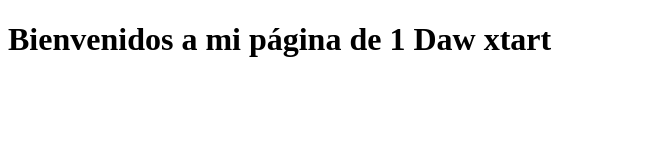
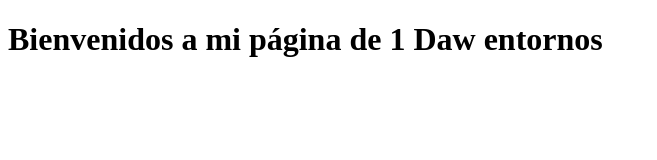
Before and after one commit to pecamcue/repaso_conflictos, a plain HTML site: page index.html in a window 1280 px wide. Shown: the whole page, without its empty margins (0-657 px from the left). Drawn offline with Linux system fonts and the light colour scheme.

Commit message:
Update header text in index.html

```diff
--- a/index.html
+++ b/index.html
@@ -8,7 +8,7 @@
 
 
 
-    <h1>Bienvenidos a mi página de 1 Daw xtart</h1>
+    <h1>Bienvenidos a mi página de 1 Daw entornos</h1>
 
 
 
```
